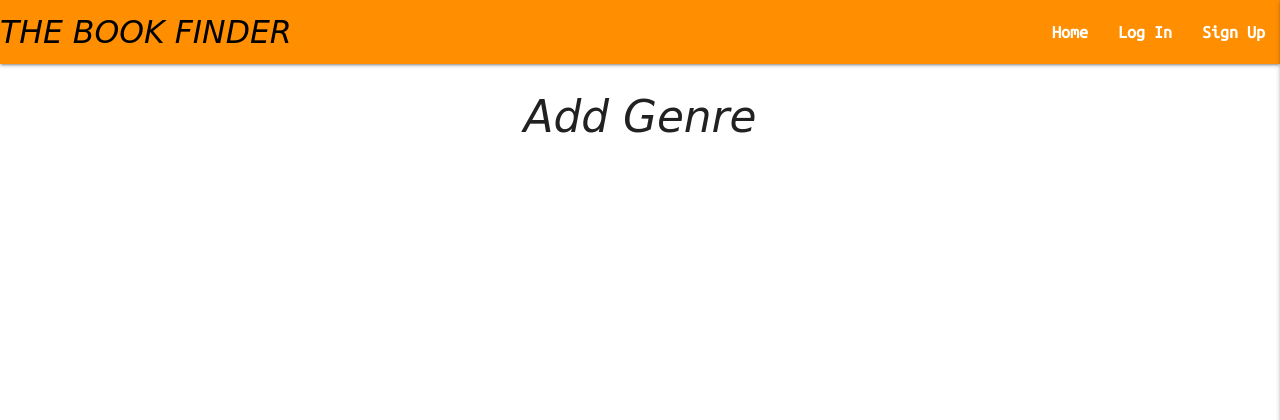
After one commit to GreigBenton/Milestone_project_3, a Flask app: page /get_genres in a window 1280 px wide. The commit adds this page. Shown: the top 420 px of the page. Run offline with Flask 2, Linux system fonts and the light colour scheme; data that the repository does not hold is empty; some libraries are stand-ins or nearby versions; some web fonts are replaced.

Commit message:
Add manage genre template

```diff
--- a/app.py
+++ b/app.py
@@ -136,6 +136,12 @@
     return redirect(url_for("get_books"))
 
 
+@app.route("/get_genres")
+def get_genres():
+    genres = list(mongo.db.genres.find().sort("genre_name", 1))
+    return render_template("genres.html", genres=genres)
+
+
 if __name__ == "__main__":
     app.run(host=os.environ.get("IP"),
             port=int(os.environ.get("PORT")),
--- a/templates/base.html
+++ b/templates/base.html
@@ -23,12 +23,14 @@
                 {% if session.user %}
                   <li><a href="{{ url_for('profile', username=session['user']) }}" class="nav-icon white-text">Profile</a></li>
                   <li><a href="{{ url_for('add_book') }}" class="nav-icon white-text">Share Book</a></li>
-                  <li><a href="" class="nav-icon white-text">Add Genre</a></li>
+                  {% if session.user|lower == "admin"|lower %}
+                    <li><a href="{{ url_for('get_genres') }}" class="nav-icon white-text">Add Genre</a></li>
+                  {% endif %}
                   <li><a href="{{ url_for('logout') }}" class="nav-icon white-text">Log Out</a></li>
                 {% else %}
                   <li><a href="{{ url_for('login') }}" class="nav-icon white-text">Log In</a></li>
                   <li><a href="{{ url_for('register') }}" class="nav-icon white-text">Sign Up</a></li>
-                {% endif%}
+                {% endif %}
               </ul>
             </div>
           </nav>
@@ -39,12 +41,14 @@
                 {% if session.user %}
                   <li><a href="{{ url_for('profile', username=session['user']) }}" class="nav-icon black-text">Profile</a></li>
                   <li><a href="{{ url_for('add_book') }}" class="nav-icon black-text">Share Book</a></li>
-                  <li><a href="" class="nav-icon black-text">Add Genre</a></li>
+                  {% if session.user|lower == "admin"|lower %}
+                    <li><a href="{{ url_for('get_genres') }}" class="nav-icon black-text">Add Genre</a></li>
+                  {% endif %}
                   <li><a href="{{ url_for('logout') }}" class="nav-icon black-text">Log Out</a></li>
                 {% else %}
                   <li><a href="{{ url_for('login') }}" class="nav-icon black-text">Log In</a></li>
                   <li><a href="{{ url_for('register') }}" class="nav-icon black-text">Sign Up</a></li>
-                {% endif%}
+                {% endif %}
           </ul>
     </header>
 
--- /dev/null
+++ b/templates/genres.html
@@ -0,0 +1,22 @@
+{% extends "base.html" %}
+{% block content %}
+
+    <h3 class="center-align nav-logo">Add Genre</h3>
+
+    <div class="row">
+        {% for genre in genres %}
+            <div class="col s12 m3">
+                <div class="card amber darken-3 center-align">
+                    <div class="card-content black-text">
+                        <span class="card-title">{{ genre.genre_name }}</span>
+                    </div>
+                    <div class="card-action">
+                        <a href="#" class="btn green">Remove</a>
+                        <a href="#" class="btn light-blue">Edit</a>
+                    </div>
+                </div>
+            </div>
+        {% endfor %}
+    </div>
+
+  {% endblock %}
```
